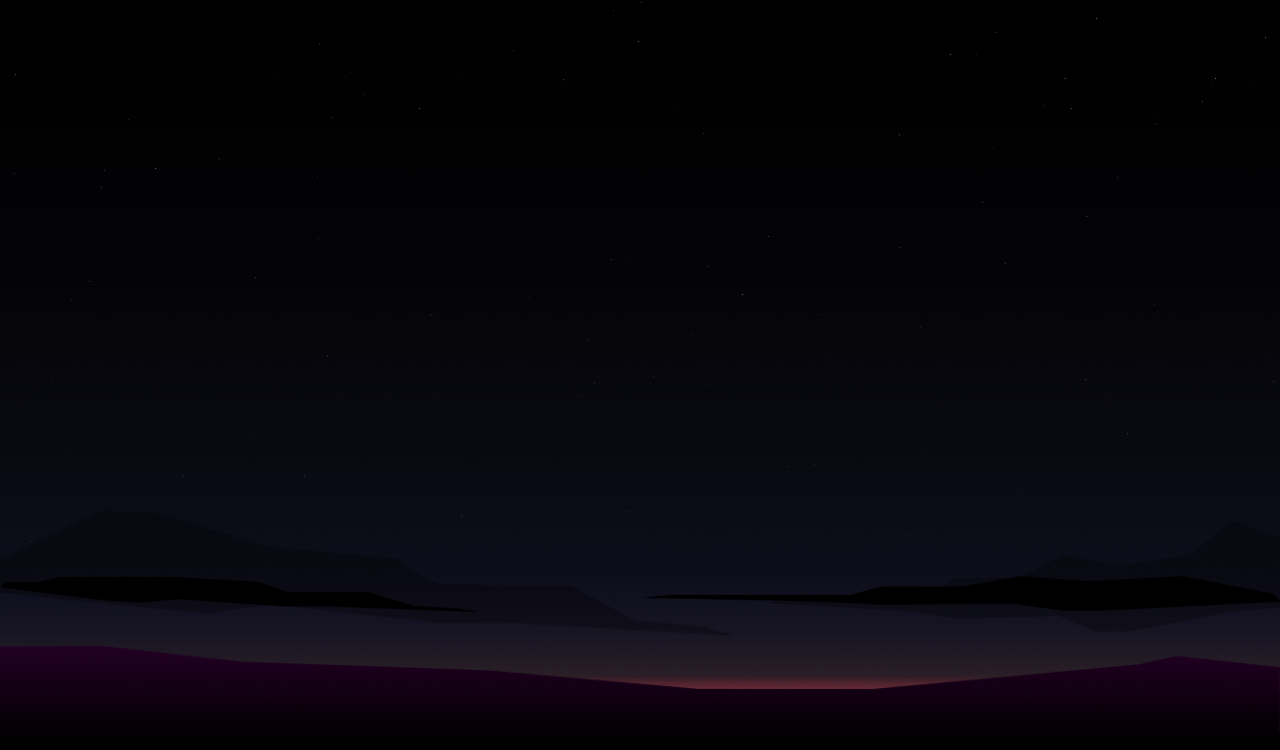
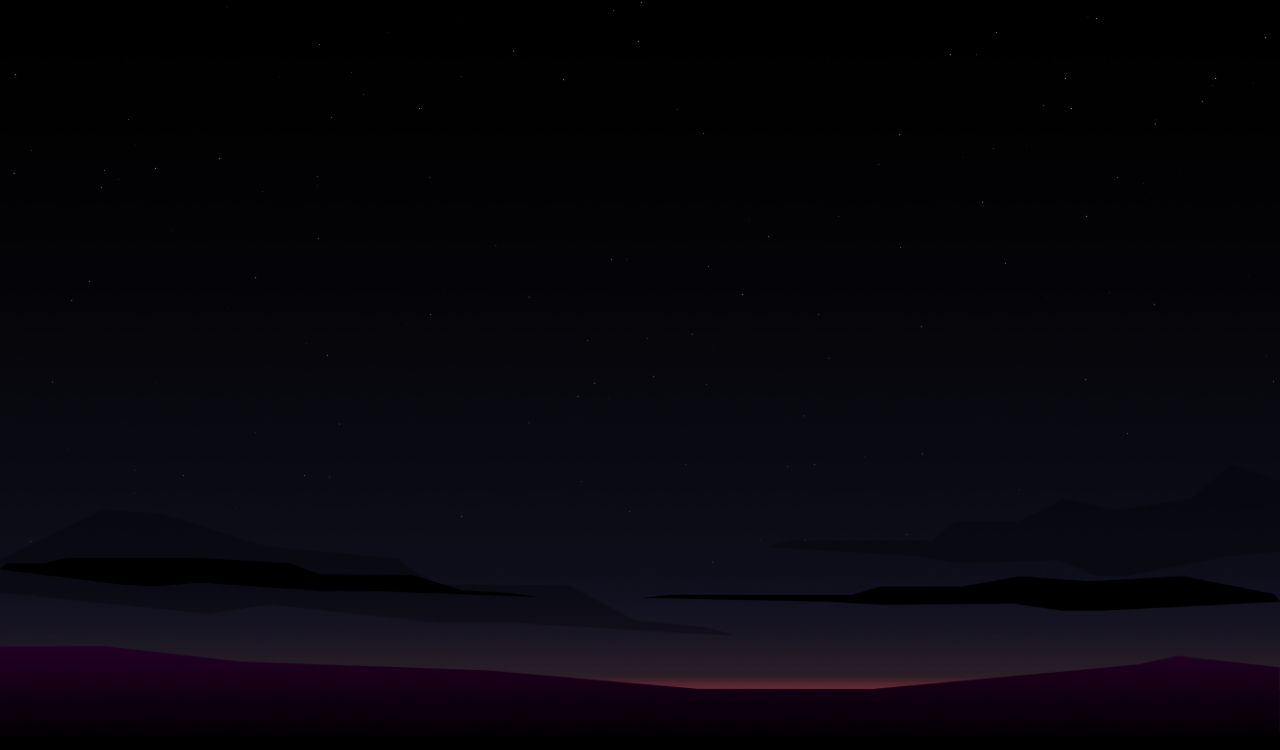
Before and after one commit to jang-3/Dusk, a plain HTML site: page index.html in a window 1280 px wide. Shown: the top 750 px of the page. Drawn offline with Linux system fonts and the light colour scheme; animation ran at ten frames a second.

Commit message:
edited parallax

```diff
--- a/script.js
+++ b/script.js
@@ -48,8 +48,8 @@ document.addEventListener("DOMContentLoaded", function () {
         bottom.style.transform = `translateY(${-scrollY * 0.05}px)`;
 
         // Move sky upwards slightly less
-        skyblue.style.transform = `translateY(${scrollY * 0.3}px)`;
-        skyorange.style.transform = `translateY(${scrollY * 0.1}px)`;
+        skyblue.style.transform = `translateY(${scrollY * 0.2}px)`;
+        skyorange.style.transform = `translateY(${scrollY * 0.07}px)`;
 
         // Clouds parallax effect
         cloudFront.style.transform = `translateY(${scrollY * 0.1}px)`;
--- a/styles.css
+++ b/styles.css
@@ -161,12 +161,14 @@ body::-webkit-scrollbar {
 #cloud3 {
   background-image: url("images/Cloud3.png");
   width: 50vw;
-  height: 20vh;
+  height: 40vh;
+  margin-bottom: 7vh;
 }
 
 #cloud2 {
   background-image: url("images/Cloud2.png");
-  width: 60vh;
+  width: 67vh;
+  margin-bottom: 15px;
 }
 
 #cloud4 {
@@ -180,7 +182,7 @@ body::-webkit-scrollbar {
   background-color: white;
   border-radius: 50%;
   box-shadow: 0 0 5px white;
-  animation: twinkle 3s infinite alternate ease-in-out;
+  animation: twinkle 5s infinite alternate ease-in-out;
   opacity: 0;
 }
 
@@ -190,7 +192,7 @@ body::-webkit-scrollbar {
     transform: scale(0.2);
   }
   to {
-    opacity: 0.6;
+    opacity: 0.7;
     transform: scale(0.3);
   }
 }
```
